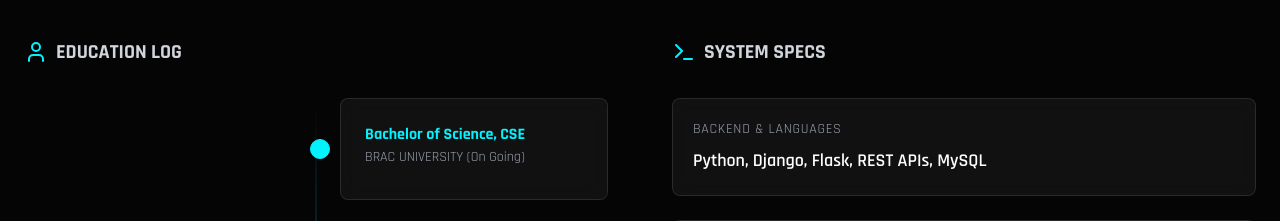
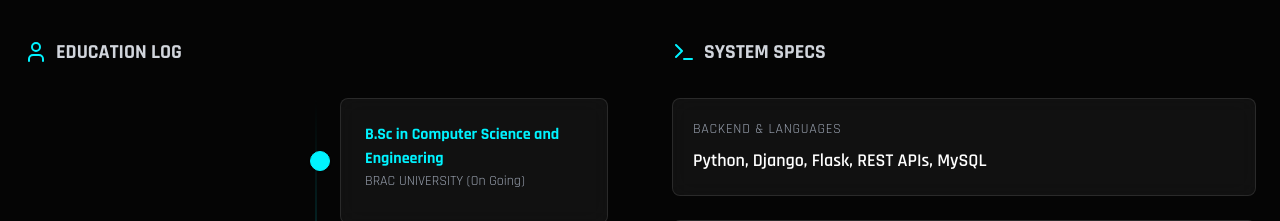
Before and after one commit to mfd-7/Portfolio, a React (Vite) app in the folder frontend/: page / in a window 1280 px wide. Shown: the part 960-1181 px from the top of the page. Built offline with nearby package versions, Linux system fonts and the light colour scheme; no server answers.

Commit message:
Update education title to B.Sc in Computer Science and Engineering

```diff
--- a/frontend/src/App.jsx
+++ b/frontend/src/App.jsx
@@ -139,7 +139,7 @@ function App() {
                 <div className="relative flex items-center justify-between md:justify-normal md:odd:flex-row-reverse group is-active">
                   <div className="flex items-center justify-center w-5 h-5 rounded-full border border-[#00F3FF] bg-[#00F3FF]/20 group-[.is-active]:bg-[#00F3FF] text-slate-500 shadow shrink-0 md:order-1 md:group-odd:-translate-x-1/2 md:group-even:translate-x-1/2"></div>
                   <div className="w-[calc(100%-2rem)] md:w-[calc(50%-1.5rem)] glass p-6 rounded-lg ml-4 md:ml-0">
-                    <h4 className="font-bold text-[#00F3FF]">Bachelor of Science, CSE</h4>
+                    <h4 className="font-bold text-[#00F3FF]">B.Sc in Computer Science and Engineering</h4>
                     <p className="text-sm text-gray-400 mb-2">BRAC UNIVERSITY (On Going)</p>
                   </div>
                 </div>
```
Also changed, not shown: 1 other file (tests, documents, lock files or other folders).
